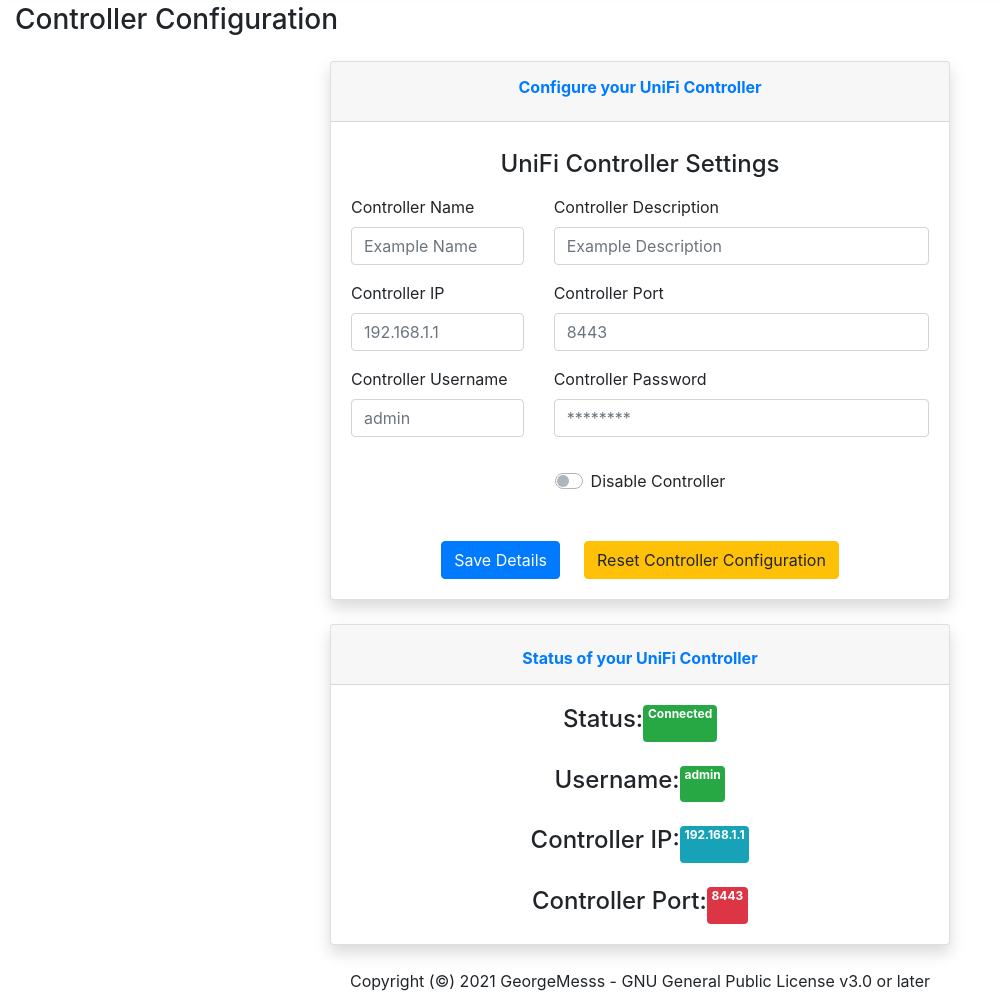
After one commit to georgemesss/netitworks, a PHP site: page /controller_configure.php in a window 1280 px wide. The commit adds this page. Shown: the part 846-1839 px from the top of the page, without its empty margins (0-1000 px from the left). Run offline with PHP 8.4, Linux system fonts and the light colour scheme; some libraries are stand-ins or nearby versions.

Commit message:
20/04/2021 Added Controller Configuration

```diff
--- /dev/null
+++ b/controller_configure.php
@@ -0,0 +1,97 @@
+<!DOCTYPE html>
+<html lang="en">
+
+<?php include "./head.html" ?>
+
+<body>
+
+    <?php include "./header.html" ?>
+
+    <div class="container-fluid">
+        <!-- Page Heading -->
+        <h1 class="h3 mb-4 text-gray-800">Controller Configuration</h1>
+    </div>
+
+    <div class="row">
+
+        <div class="mx-auto">
+
+            <!-- Configuration Section -->
+            <div class="card shadow mb-4">
+                <div class="card-header py-3">
+                    <div class="row justify-content-center">
+                        <h6 class="font-weight-bold text-primary">Configure your UniFi Controller</h6>
+                    </div>
+                </div>
+                <div class="card-body">
+                    <div class="row justify-content-center mt-2">
+                        <h4 class="text-right">UniFi Controller Settings</h4>
+                    </div>
+                    <div class="row justify-content-center mt-2">
+                        <div class="col-md-4"><label class="labels">Controller Name</label><input type="text" class="form-control" placeholder="Example Name" value=""></div>
+                        <div class="col-md-8"><label class="labels">Controller Description</label><input type="text" class="form-control" placeholder="Example Description" value=""></div>
+                    </div>
+                    <div class="row justify-content-center mt-3">
+                        <div class="col-md-4"><label class="labels">Controller IP</label><input type="text" class="form-control" placeholder="192.168.1.1" value=""></div>
+                        <div class="col-md-8"><label class="labels">Controller Port</label><input type="text" class="form-control" placeholder="8443" value=""></div>
+                    </div>
+                    <div class="row justify-content-center mt-3">
+                        <div class="col-md-4"><label class="labels">Controller Username</label><input type="text" class="form-control" placeholder="admin" value=""></div>
+                        <div class="col-md-8"><label class="labels">Controller Password</label><input type="password" class="form-control" placeholder="********" value=""></div>
+                    </div>
+                    <br>
+                    <div class="row justify-content-center mt-2">
+                        <div class="custom-control custom-switch">
+                            <input type="checkbox" class="custom-control-input" id="accountStatusSwitch">
+                            <label class="custom-control-label" for="accountStatusSwitch">Disable Controller</label>
+                        </div>
+                    </div>
+                    <div class="row justify-content-center">
+                        <div class="mt-5 text-center"><button class="btn btn-primary group-button mr-4" data-toggle="modal" data-target="#userEditModal" type="button">Save Details</button></div>
+                        <a class="mt-5 btn btn-warning btn-icon-split">
+                            <span class="icon text-white-50">
+                                <i class="fas fa-trash"></i>
+                            </span>
+                            <span class="text">Reset Controller Configuration</span>
+                        </a>
+                    </div>
+                </div>
+            </div>
+
+            <!-- Status Section -->
+            <div class="card shadow mb-4">
+                <div class="card-header py-3">
+                    <div class="row justify-content-center mt-2">
+                        <h6 class="m-0 font-weight-bold text-primary">Status of your UniFi Controller</h6>
+                    </div>
+                </div>
+                <div class="card-body">
+                    <div class="row justify-content-center">
+                        <h4>Status: </h4>
+                        <span class="badge badge-success">Connected</span>
+                    </div>
+                    <br>
+                    <div class="row justify-content-center">
+                        <h4>Username: </h4>
+                        <span class="badge badge-success">admin</span>
+                    </div>
+                    <br>
+                    <div class="row justify-content-center">
+                        <h4>Controller IP: </h4> <span class="badge badge-info">192.168.1.1</span>
+                    </div>
+                    <br>
+                    <div class="row justify-content-center">
+                        <h4>Controller Port: </h4> <span class="badge badge-danger">8443</span>
+                    </div>
+                </div>
+            </div>
+
+        </div>
+
+    </div>
+
+    <?php include "./footer.html" ?>
+
+    <?php include "./scripts.html" ?>
+
+</body>
--- a/header.html
+++ b/header.html
@@ -108,7 +108,7 @@
                 data-parent="#accordionSidebar">
                 <div class="bg-white py-2 collapse-inner rounded">
                     <h6 class="collapse-header">Controller Management:</h6>
-                    <a class="collapse-item" href="#">Configure Controller</a>
+                    <a class="collapse-item" href="controller_configure.php">Configure Controller</a>
                 </div>
             </div>
             <a class="nav-link collapsed" href="#" data-toggle="collapse" data-target="#collapseDeviceManagement"
```
Also changed, not shown: dashboard.php (+20 -0 lines).
